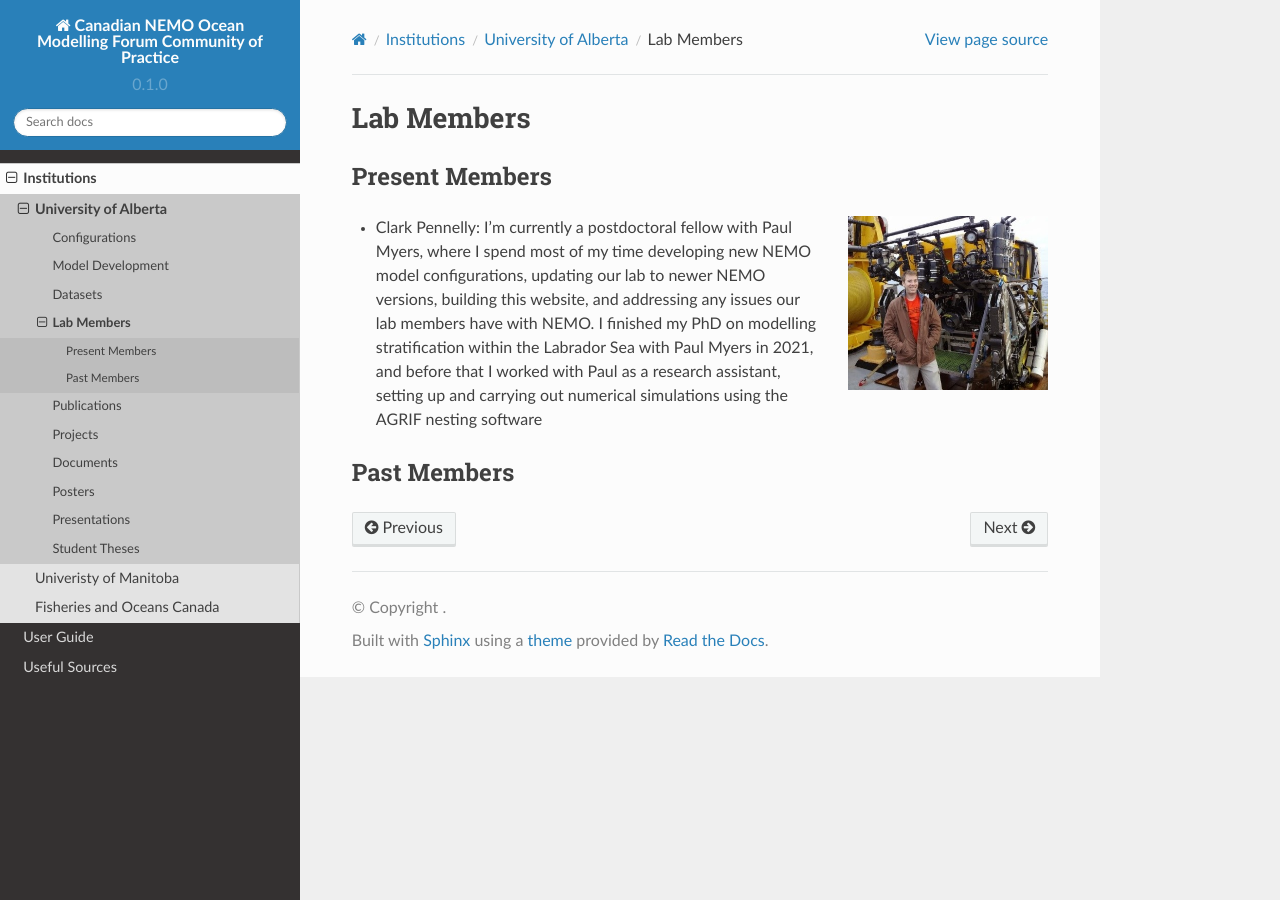
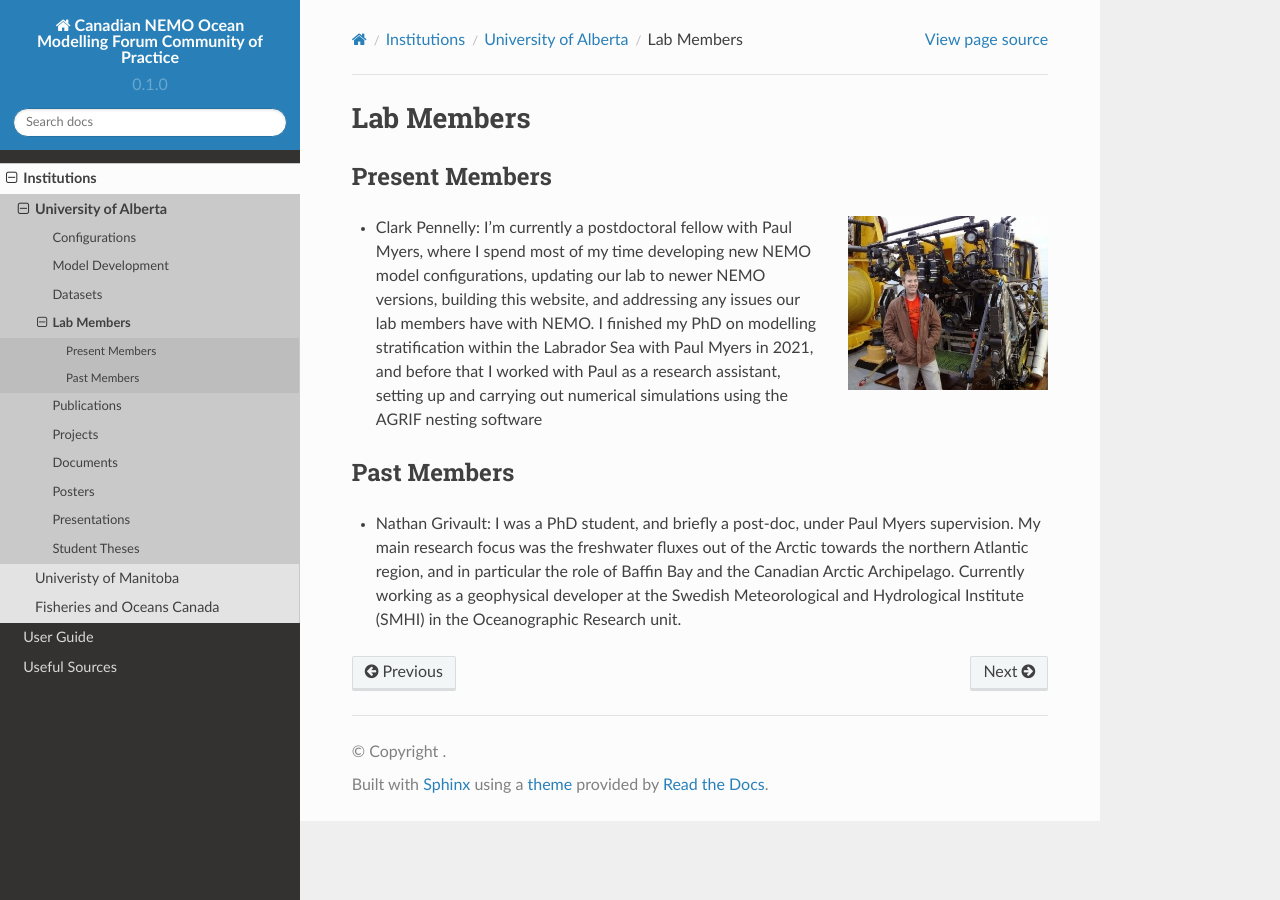
Before and after one commit to UofA-NEMO/Canadian-NEMO-Ocean-Modelling-Forum-Community-of-Practice, a Sphinx documentation site: the page built from docs/Institutions/UofA/Lab_Members/index.rst, in a window 1280 px wide. Built offline with Sphinx 7.4.7 and the Read the Docs theme 2.0.0, drawn with Linux system fonts in a browser that asks for light colours; pages that are not in the unit, such as notebooks, are missing from menus.

Commit message:
Update index.rst

```diff
--- a/docs/Institutions/UofA/Lab_Members/index.rst
+++ b/docs/Institutions/UofA/Lab_Members/index.rst
@@ -15,3 +15,5 @@ Present Members
 
 Past Members
 ------------
+
+* Nathan Grivault: I was a PhD student, and briefly a post-doc, under Paul Myers supervision. My main research focus was the freshwater fluxes out of the Arctic towards the northern Atlantic region, and in particular the role of Baffin Bay and the Canadian Arctic Archipelago. Currently working as a geophysical developer at the Swedish Meteorological and Hydrological Institute (SMHI) in the Oceanographic Research unit.
```
